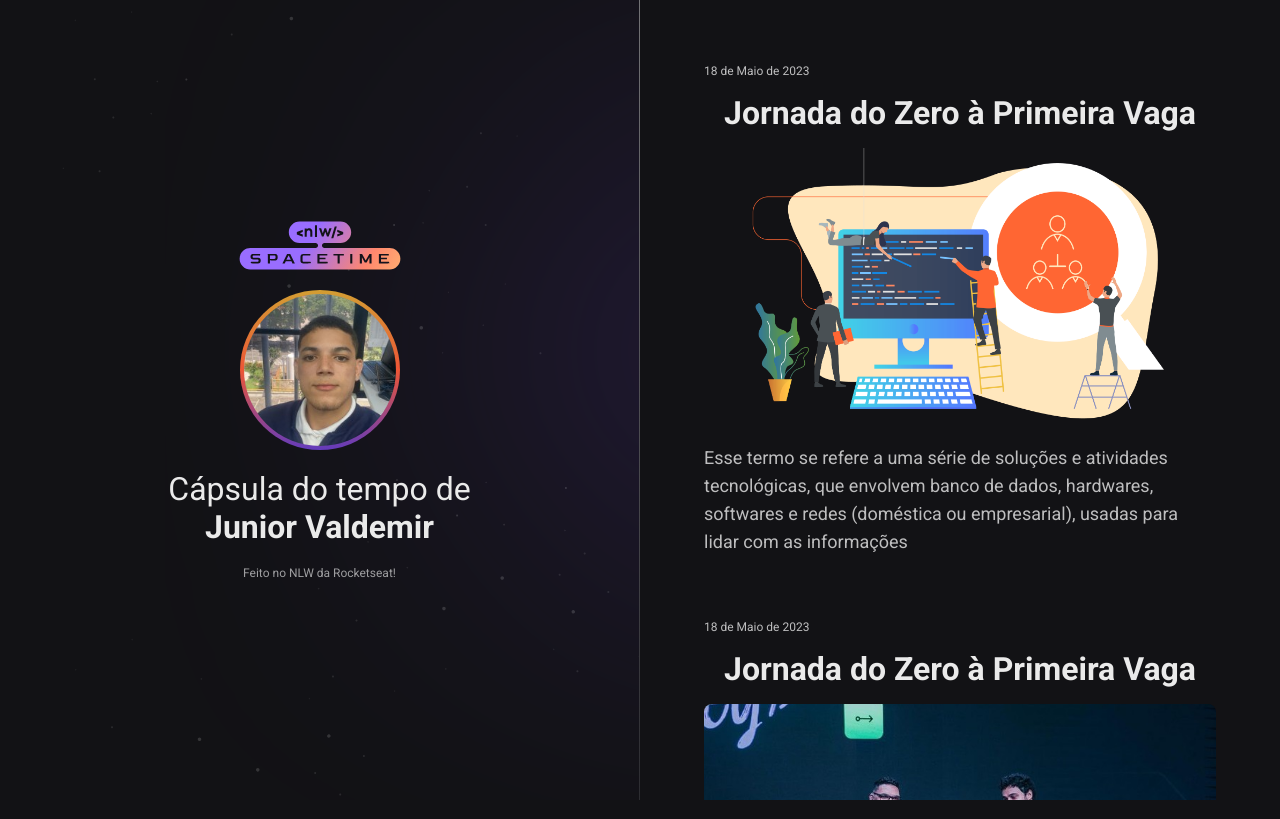
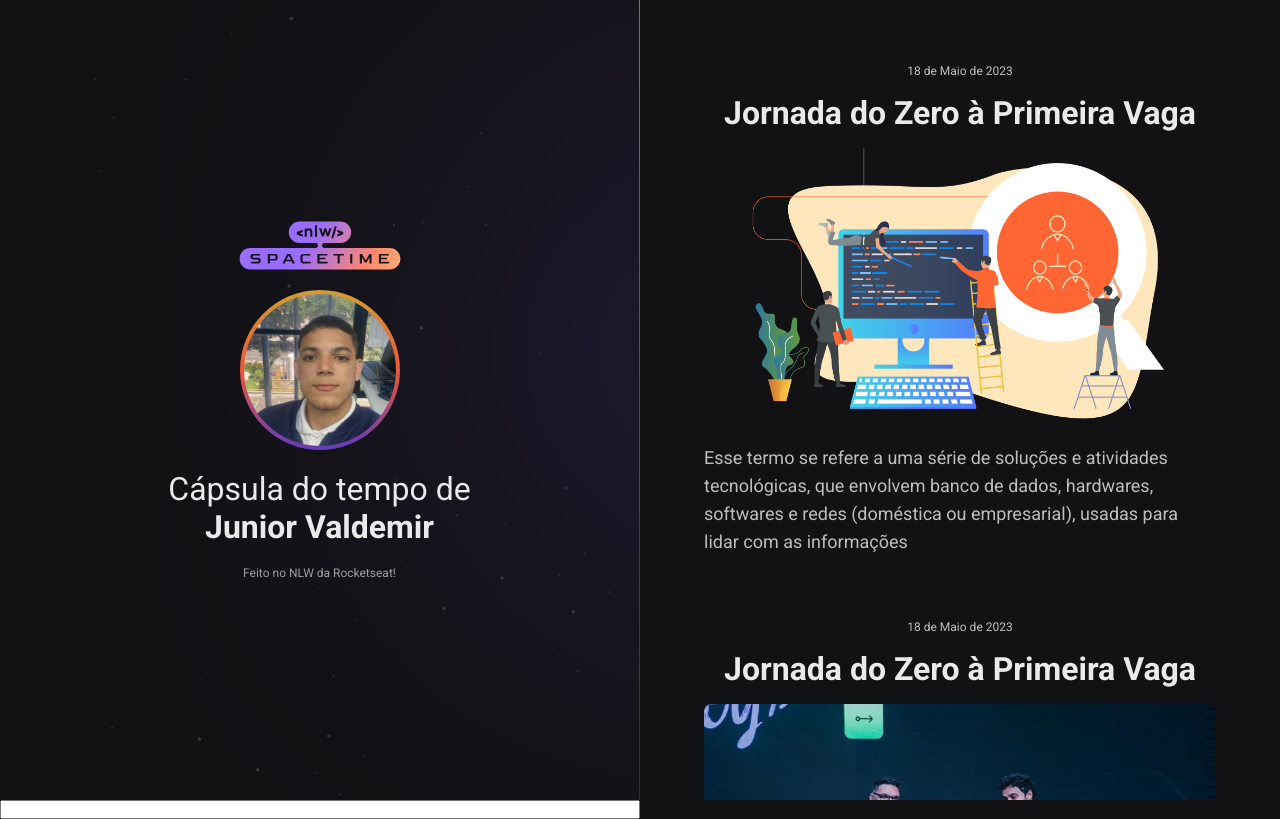
Before and after one commit to JuniorValdemir/NLW, a plain HTML site: page index.html in a window 1280 px wide. Drawn offline with Linux system fonts and the light colour scheme.

Commit message:
html comment

```diff
--- a/index.html
+++ b/index.html
@@ -15,7 +15,7 @@
     <link rel="stylesheet" href="./styles.css" />
     <title>NLW Spacetime</title>
   </head>
-  <body>
+  <input>
     <aside>
       <img src="./assets/img/logo.svg" alt="Logo NLW Spacetime" />
       <img src="./assets/img/juniorr.jpg" alt="Image Junior" />
@@ -25,8 +25,12 @@
         <strong>Junior Valdemir</strong>
       </p>
       <span> Feito no NLW da Rocketseat! </span>
-    </aside>
 
+      <!--<form action="https://www.rocketseat.com.br/?utm_source=google&utm_medium=cpc&utm_campaign=lead&utm_term=perpetuo&utm_content=institucional-lead-home-texto-lead-brandkws-none-none-institucional-none-none-br-google&gclid=EAIaIQobChMIs427joL__gIVYzfUAR08mgLGEAAYASAAEgLP3fD_BwE" target="_blank">
+        <input type="submit" value="Rocketseat">
+      </form>-->
+
+      </aside>
     <nav>
       <a
         href="https://www.rocketseat.com.br/?utm_source=google&utm_medium=cpc&utm_campaign=lead&utm_term=perpetuo&utm_content=institucional-lead-home-texto-lead-brandkws-none-none-institucional-none-none-br-google&gclid=EAIaIQobChMIs427joL__gIVYzfUAR08mgLGEAAYASAAEgLP3fD_BwE"
--- a/styles.css
+++ b/styles.css
@@ -17,7 +17,6 @@ body {
 nav {
   padding: 64px;
   grid-area: timeline;
-
   overflow-y: scroll;
 }
 
@@ -37,6 +36,7 @@ nav h1 {
 .container small {
   color: #bebebf;
   font-size: 12px;
+  text-align: center;
 }
 
 .container h1 {
```
